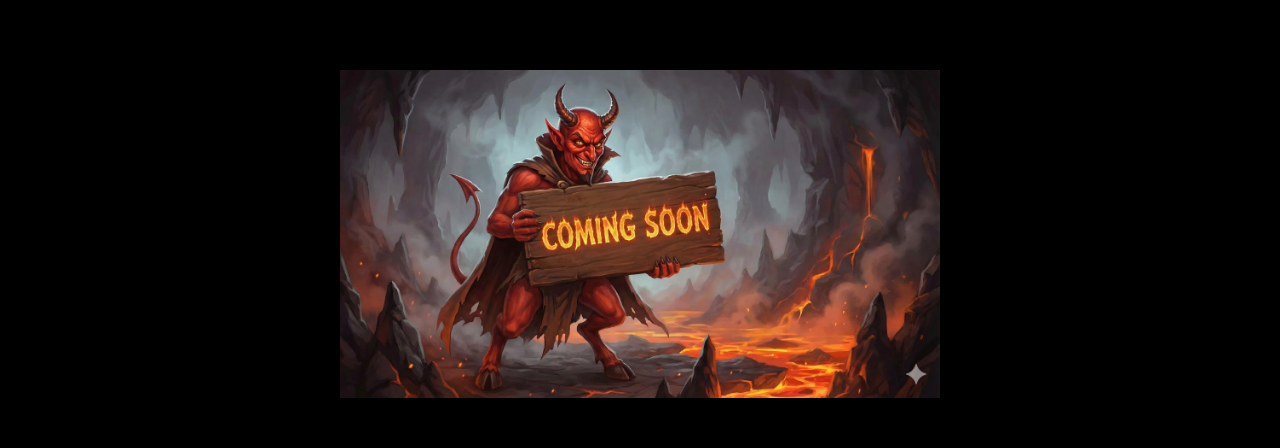
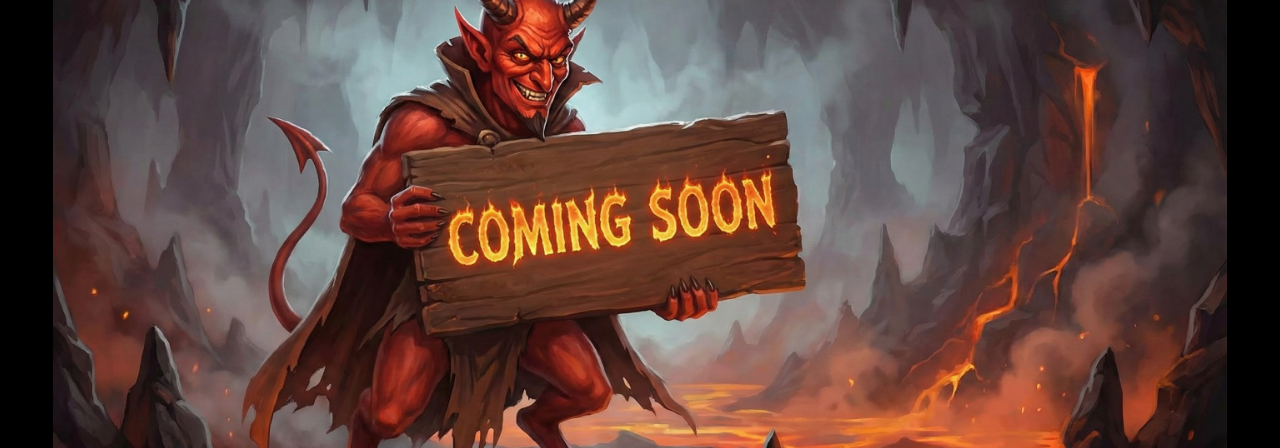
Before and after one commit to prabhakar9585/thedeviltrades-clean, a Next.js app: page /courses in a window 1280 px wide. Shown: the part 234-682 px from the top of the page. Built offline with nearby package versions, Linux system fonts and the light colour scheme.

Commit message:
Fix duplicate header, clean home hero, fit coming soon image

```diff
--- a/pages/index.js
+++ b/pages/index.js
@@ -9,11 +9,7 @@ export default function Home() {
 
       <section className="hero">
         <div className="hero-overlay">
-          <h1>WELCOME BACK</h1>
-          <p>
-            We don’t promise profits.<br />
-            We teach discipline, psychology & real market strategy.
-          </p>
+          {/* TEXT REMOVED AS REQUESTED */}
         </div>
       </section>
     </>
--- a/pages/indicator/losses.js
+++ b/pages/indicator/losses.js
@@ -1,5 +1,3 @@
-import Header from "../../components/Header";
-
 export default function Losses() {
   return (
     <>
--- a/pages/indicator/notrades.js
+++ b/pages/indicator/notrades.js
@@ -1,5 +1,3 @@
-import Header from "../../components/Header";
-
 export default function NoTrades() {
   return (
     <>
--- a/pages/indicator/profits.js
+++ b/pages/indicator/profits.js
@@ -1,5 +1,3 @@
-import Header from "../../components/Header";
-
 export default function Profits() {
   return (
     <>
--- a/styles/globals.css
+++ b/styles/globals.css
@@ -140,9 +140,9 @@ body {
 }
 
 .coming-soon img {
-  max-width: 600px;
-  width: 90%;
-  height: auto;
+  width: 100%;
+  height: 100%;
+  object-fit: contain; /* keeps full image visible */
 }
 
 /* ================= FOOTER ================= */
```
